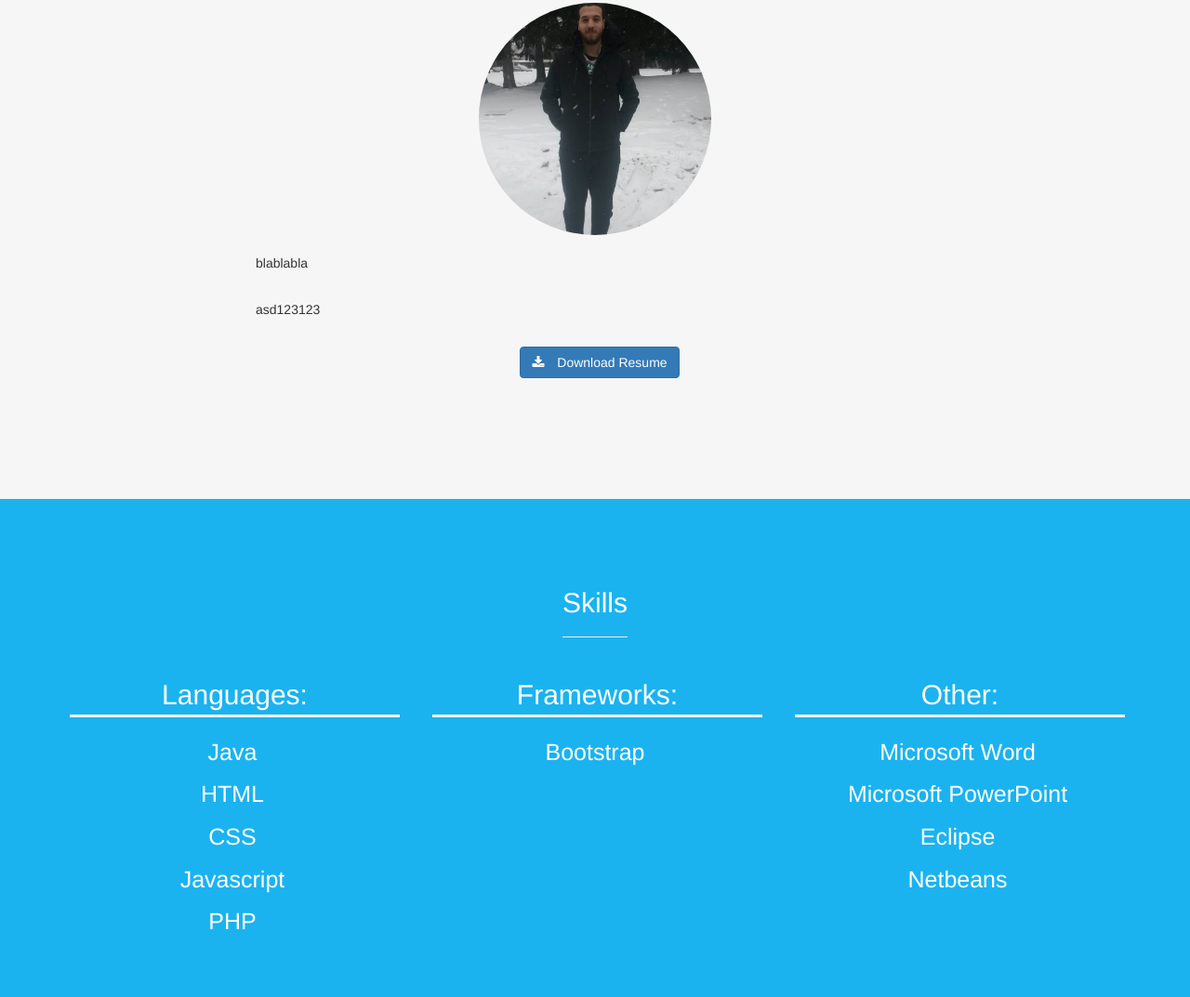
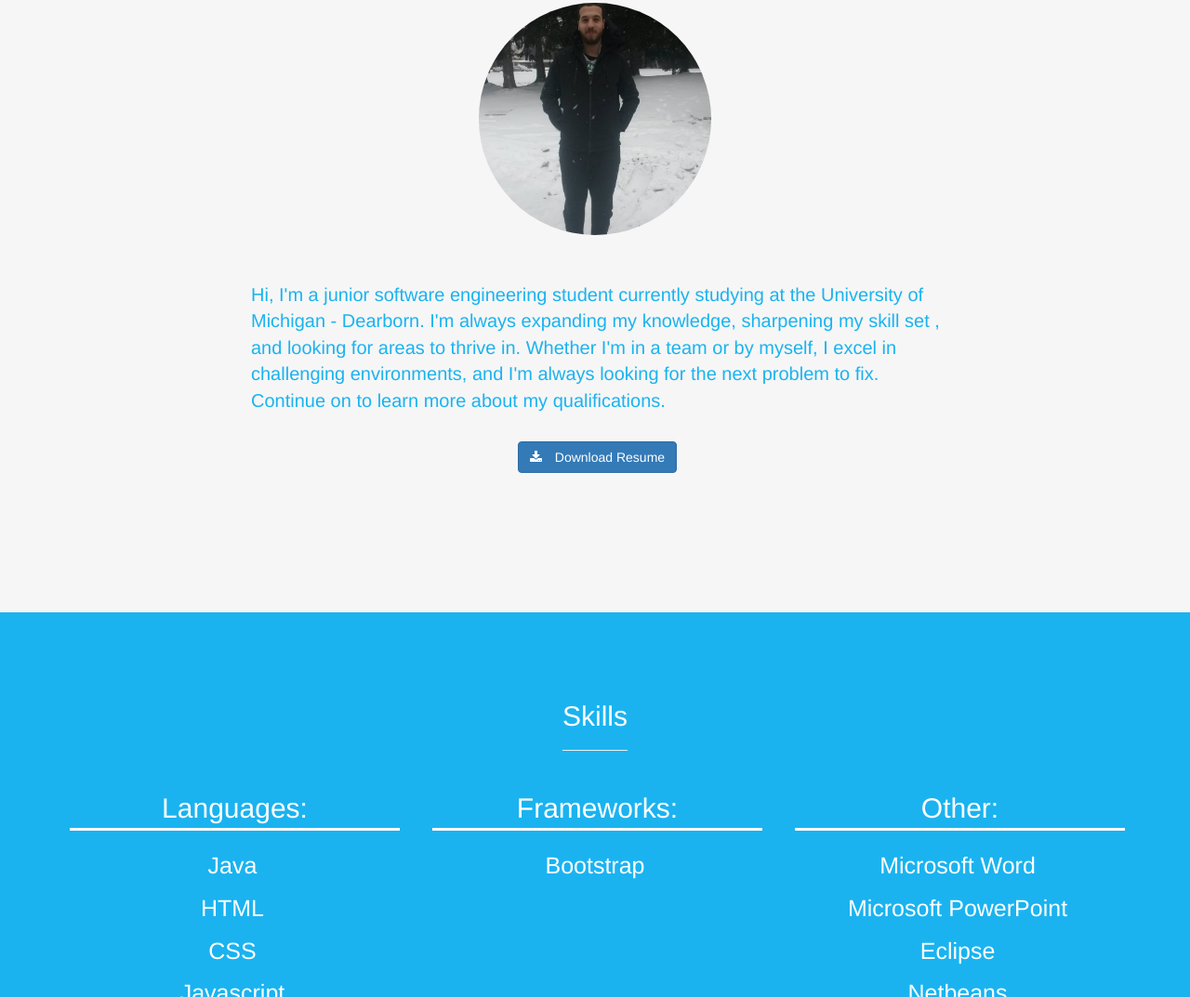
Before and after one commit to kmelloh/kmelloh.github.io, a website with bundled scripts: page index.html in a window 1280 px wide. Shown: the part 1198-2271 px from the top of the page at 93% size. Built offline with nearby package versions, Linux system fonts and the light colour scheme.

Commit message:
v1.4
Added about text

```diff
--- a/css/style.css
+++ b/css/style.css
@@ -197,9 +197,14 @@ hr {
 #about hr {
 
 	background: #1ab3f0;
+
 }
 #about .about-text {
-	margin-left: 10px;
+
+        margin:50px 0px 50px 5px;
+        color:#1ab3f0;
+        font-size:20px;
+
 }
 #about img {
 	border-radius: 50%;
@@ -265,7 +270,7 @@ hr {
 #skills .skill h4 {
 	font-weight: 600;
 	color: #fff;
-        font-size:400px;
+        font-size:4px;
 }
 .chart {
 	position: relative;
--- a/index.html
+++ b/index.html
@@ -88,8 +88,10 @@
       <div class="col-md-12 text-center"><img src="img/Karam.jpg" class="img-responsive"></div>
       <div class="col-md-8 col-md-offset-2">
         <div class="about-text">
-          <p>blablabla</p>
-          <p>asd123123</p>
+
+            <p>Hi, I'm a junior software engineering student currently studying at the University of Michigan - Dearborn. I'm always expanding my knowledge, sharpening my skill set , and looking for areas to thrive in. Whether I'm in a team or by myself, I excel in challenging environments, and I'm always looking for the next problem to fix. Continue on to learn more about my qualifications.</p>
+            <p></p>
+
           <p class="text-center"><a class="btn btn-primary" href="img/resume.docx" download=""><i class="fa fa-download"></i> Download Resume</a></p>
         </div>
       </div>
```
